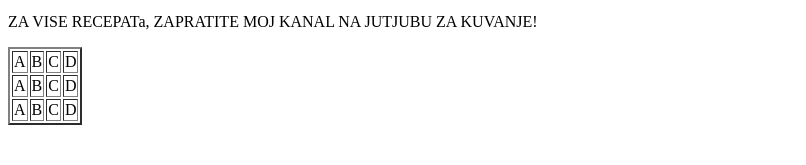
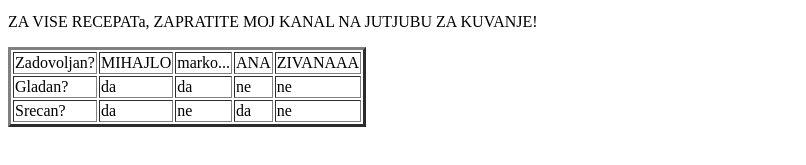
Before and after one commit to NikaBREEE/testtt, a plain HTML site: page index.html in a window 1280 px wide. Shown: the part 557-722 px from the top of the page, without its empty margins (0-806 px from the left). Drawn offline with Linux system fonts and the light colour scheme.

Commit message:
Update index.html

```diff
--- a/index.html
+++ b/index.html
@@ -13,27 +13,30 @@
 	<p> ZA VISE RECEPATa, ZAPRATITE MOJ KANAL NA JUTJUBU ZA KUVANJE! </p>
 
 
-<table border="2">
+<table border="3">
 
 <tr>
-<td>A</td>
-<td>B</td>
-<td>C</td>
-<td>D</td>
+<td>Zadovoljan?</td>
+<td>MIHAJLO</td>
+<td>marko...</td>
+<td>ANA</td>
+<td>ZIVANAAA</td>
 	</tr>
 
 <tr>
-<td>A</td>
-<td>B</td>
-<td>C</td>
-<td>D</td>
+<td>Gladan?</td>
+<td>da</td>
+<td>da</td>
+<td>ne</td>
+<td>ne</td>
 	</tr>
 
 	<tr>
-<td>A</td>
-<td>B</td>
-<td>C</td>
-<td>D</td>
+<td>Srecan?</td>
+<td>da</td>
+<td>ne</td>
+<td>da</td>
+<td>ne</td>
 	</tr>
 
 </table>
```
